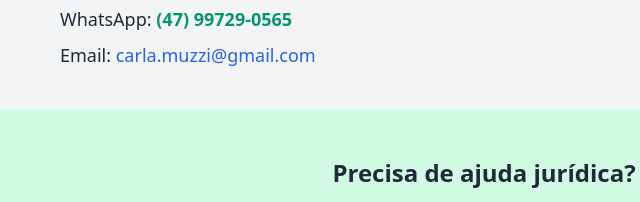
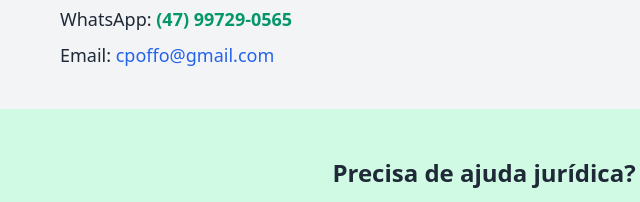
Before and after one commit to cpoffo/site-carla, a plain HTML site: page index.html in a window 1280 px wide. Shown: the part 745-947 px from the top of the page, 156-796 px from the left. Drawn offline with nearby package versions, Linux system fonts and the light colour scheme.

Commit message:
Update index.html

```diff
--- a/index.html
+++ b/index.html
@@ -41,7 +41,7 @@
     <h2 class="text-2xl font-bold mb-4 border-b pb-2 border-gray-300">Contato</h2>
     <p class="text-lg mb-2">Endereço: Rua Euzébio de Queirós, 117 – Glória – Joinville/SC</p>
     <p class="text-lg mb-2">WhatsApp: <a href="https://wa.me/5547997290565" class="text-green-600 font-semibold">(47) 99729-0565</a></p>
-    <p class="text-lg">Email: <a href="mailto:carla.muzzi@adv.br" class="text-blue-600">carla.muzzi@gmail.com</a></p>
+    <p class="text-lg">Email: <a href="mailto:carla.muzzi@adv.br" class="text-blue-600">cpoffo@gmail.com</a></p>
   </section>
 
   <section class="bg-green-100 text-center py-12 px-6">
```
